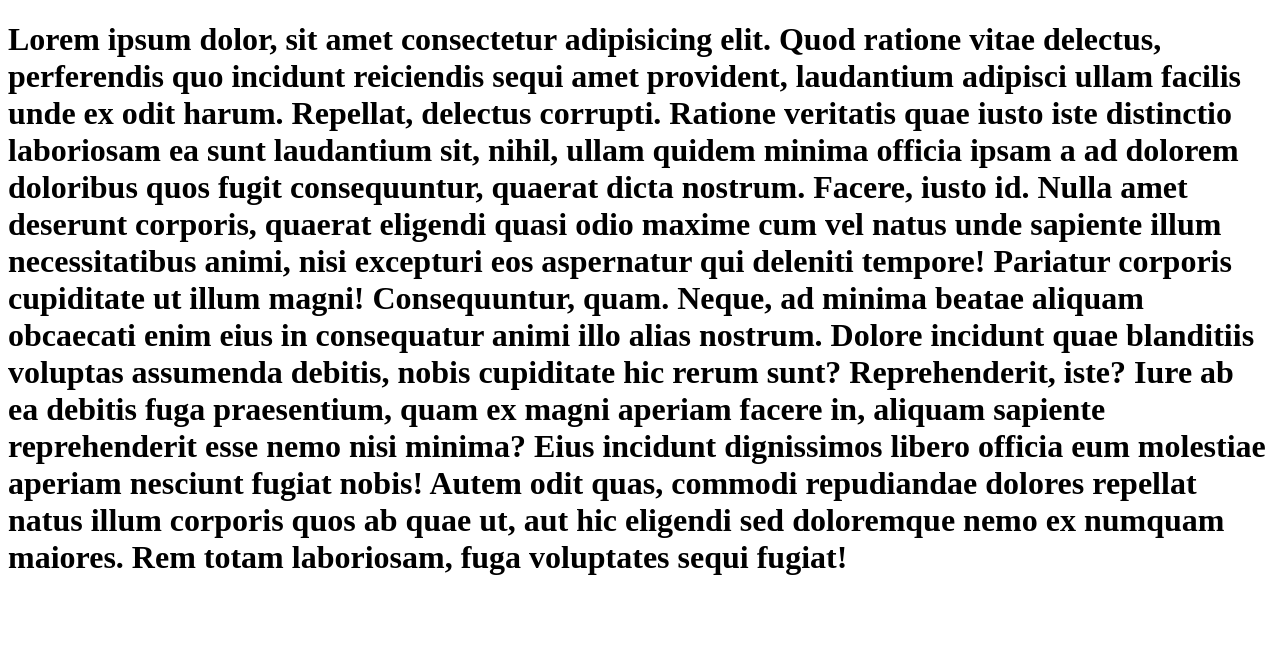
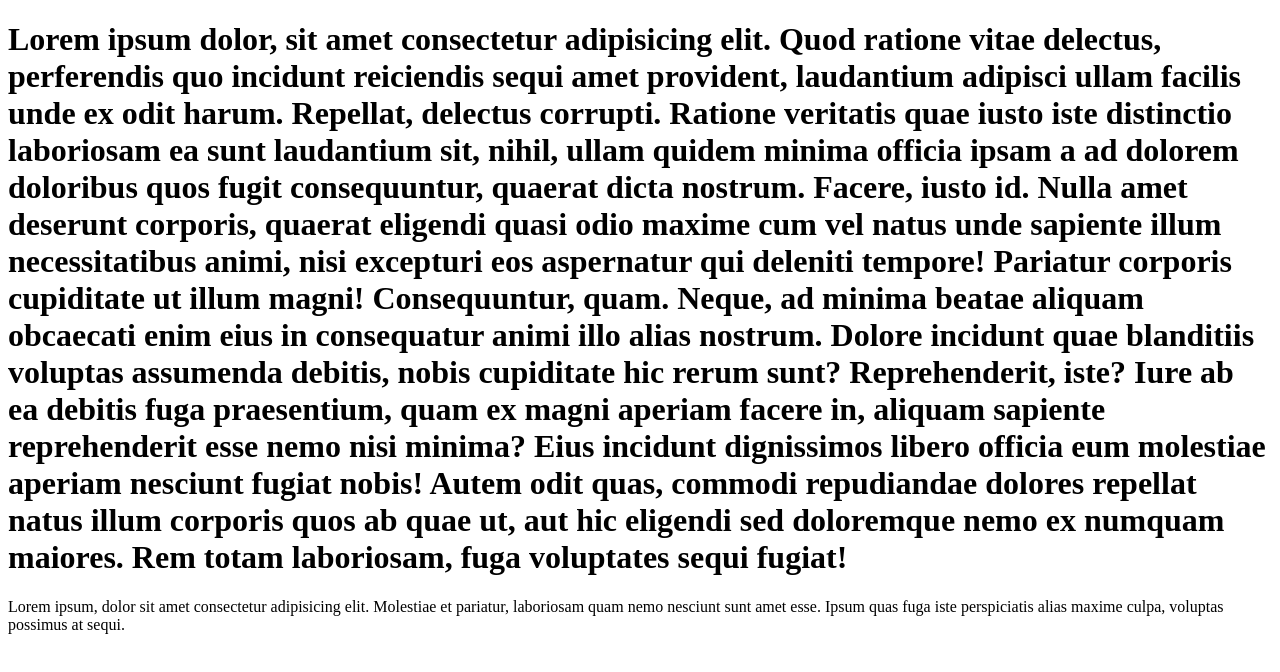
Before and after one commit to sir-hillary/learning-git, a plain HTML site: page index.html in a window 1280 px wide. Drawn offline with Linux system fonts and the light colour scheme.

Commit message:
add paragraph to code

```diff
--- a/index.html
+++ b/index.html
@@ -12,5 +12,6 @@
     Consequuntur, quam. Neque, ad minima beatae aliquam obcaecati enim eius in consequatur animi illo alias nostrum. Dolore incidunt quae blanditiis voluptas assumenda debitis, nobis cupiditate hic rerum sunt? Reprehenderit, iste?
     Iure ab ea debitis fuga praesentium, quam ex magni aperiam facere in, aliquam sapiente reprehenderit esse nemo nisi minima? Eius incidunt dignissimos libero officia eum molestiae aperiam nesciunt fugiat nobis!
     Autem odit quas, commodi repudiandae dolores repellat natus illum corporis quos ab quae ut, aut hic eligendi sed doloremque nemo ex numquam maiores. Rem totam laboriosam, fuga voluptates sequi fugiat!</h1>
+    <p>Lorem ipsum, dolor sit amet consectetur adipisicing elit. Molestiae et pariatur, laboriosam quam nemo nesciunt sunt amet esse. Ipsum quas fuga iste perspiciatis alias maxime culpa, voluptas possimus at sequi.</p>
 </body>
 </html>
```
